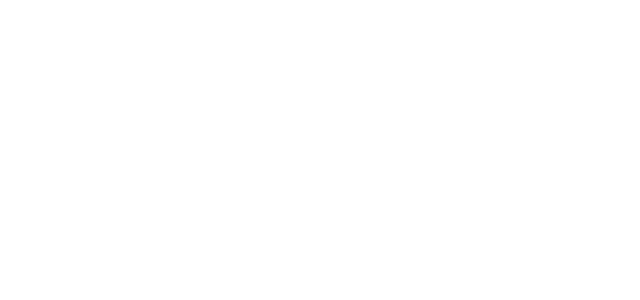
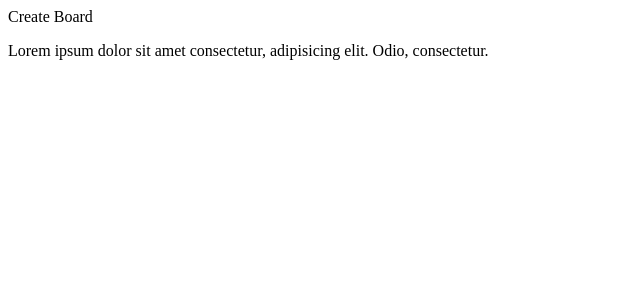
Before and after one commit to sahithyandev/RateMe, a React (Vite) app: page /create in a window 1280 px wide. Shown: the top 300 px of the page, without its empty margins (0-640 px from the left). Built offline with nearby package versions, Linux system fonts and the light colour scheme.

Commit message:
added formik

```diff
--- a/package.json
+++ b/package.json
@@ -16,6 +16,7 @@
     "typescript": "^4.1.2"
   },
   "dependencies": {
+    "formik": "^2.2.6",
     "react": "^17.0.1",
     "react-dom": "^17.0.1",
     "react-router-dom": "^5.2.0"
--- /dev/null
+++ b/src/components/Title.tsx
@@ -0,0 +1,7 @@
+import * as React from "react";
+
+const Title = ({ children }) => {
+  return <div>{children}</div>;
+};
+
+export default Title;
--- a/src/pages/CreateBoard.tsx
+++ b/src/pages/CreateBoard.tsx
@@ -1,8 +1,45 @@
 import * as React from "react";
-// import formik after adding
+import { Formik } from "formik";
+
+import Title from "./../components/Title";
+import { FormObj } from "./../types";
 
 const CreateBoardPage = (props) => {
-  return <div></div>;
+  const _form: FormObj = {
+    initialValues: {
+      name: "",
+      passcode: "",
+      unlockKey: "",
+      description: "",
+    },
+    handlers: {
+      onSumbit: (values: any, { setSubmitting }: any) => {
+        setTimeout(() => {
+          console.log("form-values", values);
+          setSubmitting(false);
+        }, 400);
+      },
+    },
+  };
+
+  return (
+    <div>
+      <div>
+        <Title>Create Board</Title>
+        <p>
+          Lorem ipsum dolor sit amet consectetur, adipisicing elit. Odio,
+          consectetur.
+        </p>
+      </div>
+
+      <Formik
+        initialValues={_form.initialValues}
+        onSubmit={_form.handlers.onSumbit}
+      >
+        {({ values, handleSubmit }) => <form onSubmit={handleSubmit}></form>}
+      </Formik>
+    </div>
+  );
 };
 
 export default CreateBoardPage;
--- /dev/null
+++ b/src/types.ts
@@ -0,0 +1,18 @@
+export interface CreateBoardData {
+  name: string;
+  description: string;
+  passcode: string;
+  unlockKey: string;
+}
+export interface FormHandlersObj {
+  onSumbit: (values, q: object) => void;
+  [key: string]: any;
+}
+
+/**
+ * A wrapper for Formik's values
+ */
+export interface FormObj {
+  initialValues: object;
+  handlers: FormHandlersObj;
+}
```
Also changed, not shown: 1 other file (tests, documents, lock files or other folders).
